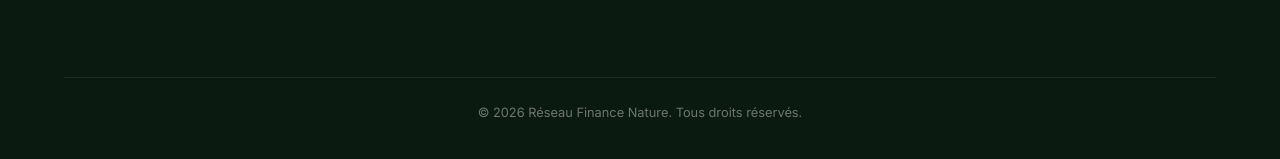
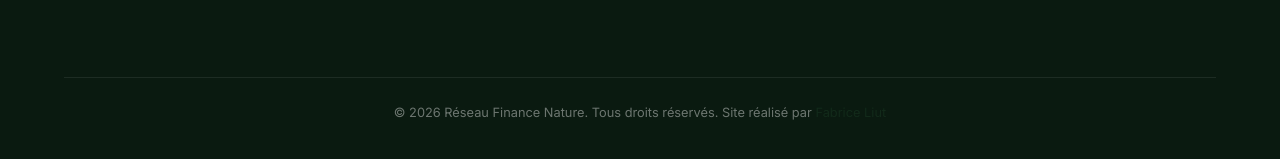
Before and after one commit to fabriceliut/reseau-finance-nature, a Jekyll site: the page built from index.html, in a window 1280 px wide and 900 px high, scrolled down 8272 px. Shown: the part 736-895 px from the top of the window. Built offline with Jekyll 4.4.1, drawn with Linux system fonts in a browser that asks for light colours.

Commit message:
feat: add credit Fabrice Liut in footer

```diff
--- a/_includes/footer.html
+++ b/_includes/footer.html
@@ -37,7 +37,7 @@
     </div>
 
     <div class="footer-bottom">
-      <p>&copy; {{ 'now' | date: "%Y" }} Réseau Finance Nature. Tous droits réservés.</p>
+      <p>&copy; {{ 'now' | date: "%Y" }} Réseau Finance Nature. Tous droits réservés. Site réalisé par <a href="https://liut.me/" target="_blank" rel="noopener noreferrer">Fabrice Liut</a></p>
     </div>
   </div>
 </footer>
```
